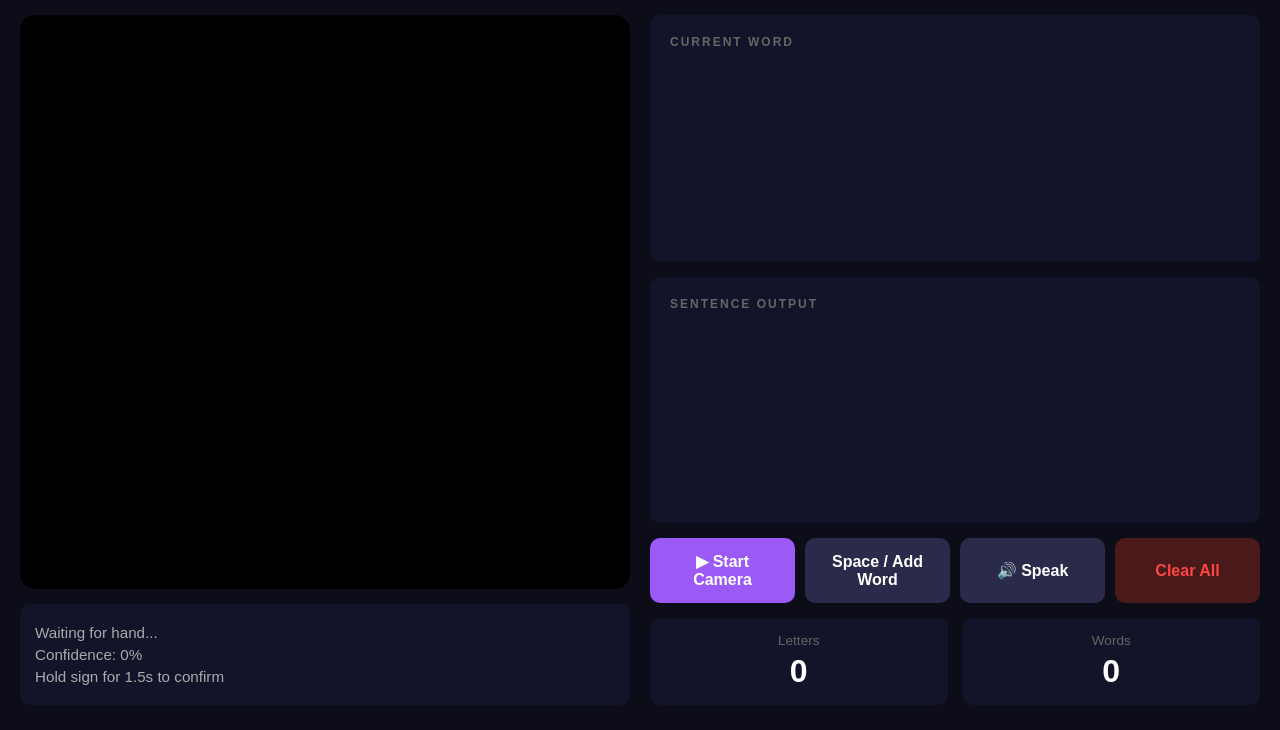
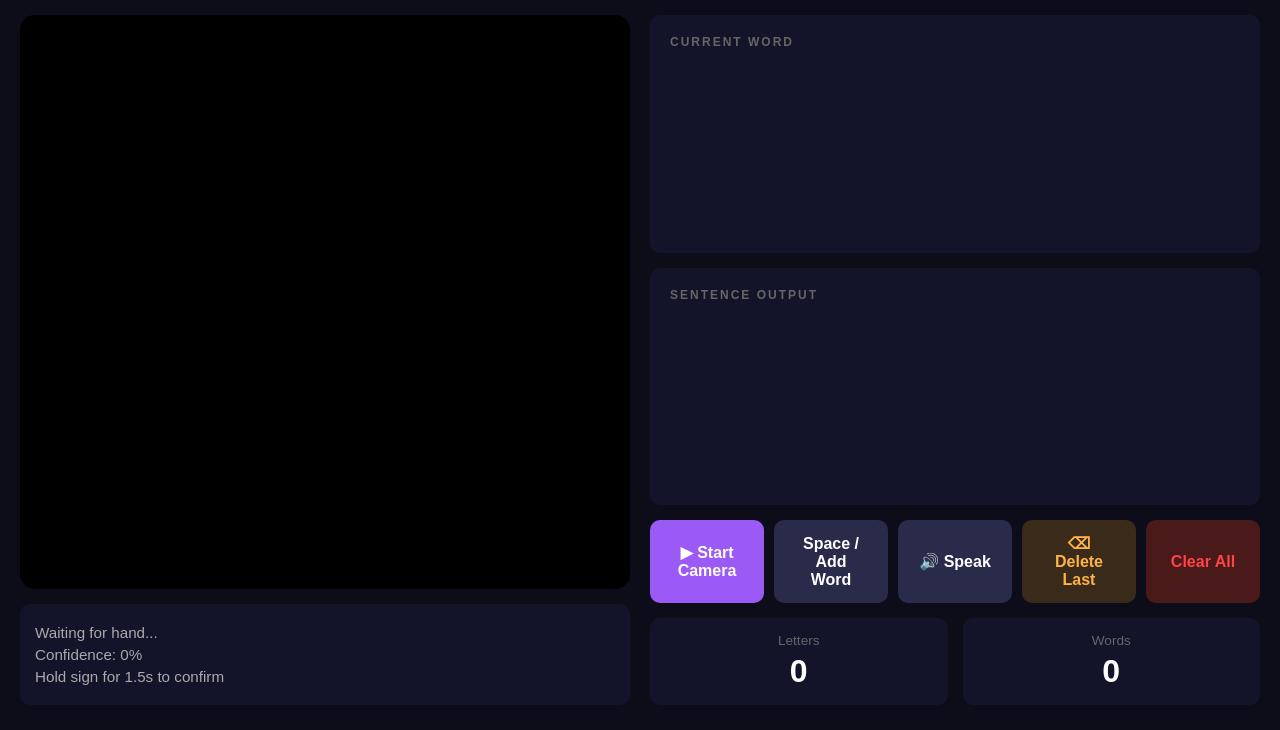
Before and after one commit to Mandeep1408/gesture-to-voice, a plain HTML site: page index.html in a window 1280 px wide. Shown: the part 70-800 px from the top of the page. Drawn offline with Linux system fonts and the light colour scheme.

Commit message:
Added delete last button

```diff
--- a/app.js
+++ b/app.js
@@ -171,4 +171,20 @@ function clearAll() {
   document.getElementById('letterCount').textContent = '0';
   document.getElementById('wordCount').textContent = '0';
   document.getElementById('detected').textContent = 'Waiting for hand...';
+}function deleteLastLetter() {
+
+    if(currentWord.length > 0){
+
+        currentWord = currentWord.slice(0, -1);
+
+        document.getElementById('current-word').textContent = currentWord;
+
+        letterCount--;
+
+        if(letterCount < 0){
+            letterCount = 0;
+        }
+
+        document.getElementById('letterCount').textContent = letterCount;
+    }
 }
--- a/index.html
+++ b/index.html
@@ -44,6 +44,9 @@
           <button id="startBtn" onclick="startCamera()">▶ Start Camera</button>
           <button onclick="addSpace()">Space / Add Word</button>
           <button onclick="speakSentence()">🔊 Speak</button>
+          <button class="delete" onclick="deleteLastLetter()">
+    ⌫ Delete Last
+</button>
           <button class="clear" onclick="clearAll()">Clear All</button>
         </div>
         <div class="stats">
--- a/styles.css
+++ b/styles.css
@@ -195,4 +195,7 @@ canvas{
   font-size: 1.2rem;
   display: block;
   margin-top: 5px;
+}.delete{
+    background:#3a2a1a !important;
+    color:#ffb347 !important;
 }
```
